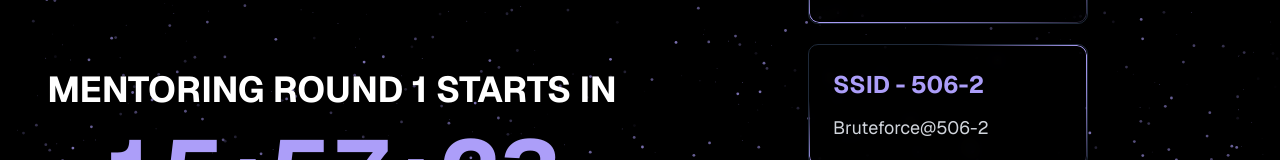
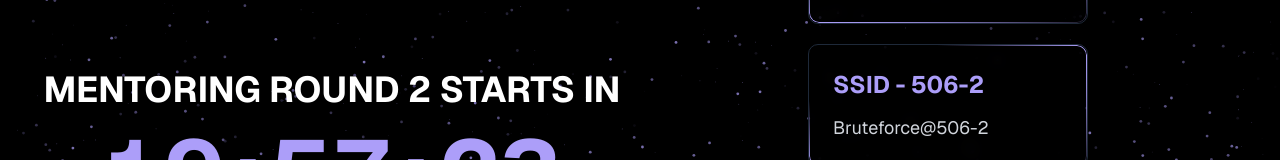
Before and after one commit to thesaiprasadrao/bruteforce-506, a Next.js app: page / in a window 1280 px wide. Shown: the part 398-558 px from the top of the page. Built offline with nearby package versions, Linux system fonts and the light colour scheme.

Commit message:
2nd ment

```diff
--- a/app/page.tsx
+++ b/app/page.tsx
@@ -13,9 +13,9 @@ export default function Home() {
   const CODING_YEAR = 2025;
 
   // ===== MENTORING ROUND START TIME =====
-  const MENTORING_HOURS = 11; // Changed to number
+  const MENTORING_HOURS = 3; // Changed to number
   const MENTORING_MINUTES = 30; // Changed to number
-  const MENTORING_AM_PM: "AM" | "PM" = "AM"; // Explicitly typed
+  const MENTORING_AM_PM: "AM" | "PM" = "PM"; // Explicitly typed
   const MENTORING_MONTH = 10;
   const MENTORING_DAY = 28;
   const MENTORING_YEAR = 2025;
@@ -145,7 +145,7 @@ export default function Home() {
           {/* Bottom - Mentoring Round Timer */}
           <div className="flex flex-col items-center justify-center">
             <div className="text-2xl md:text-4xl font-bold text-white mb-4 text-center mt-30">
-              MENTORING ROUND 1 STARTS IN
+              MENTORING ROUND 2 STARTS IN
             </div>
             {mentoringTime.isExpired ? (
               <div className="text-white text-4xl md:text-6xl font-bold">Started!</div>
```
